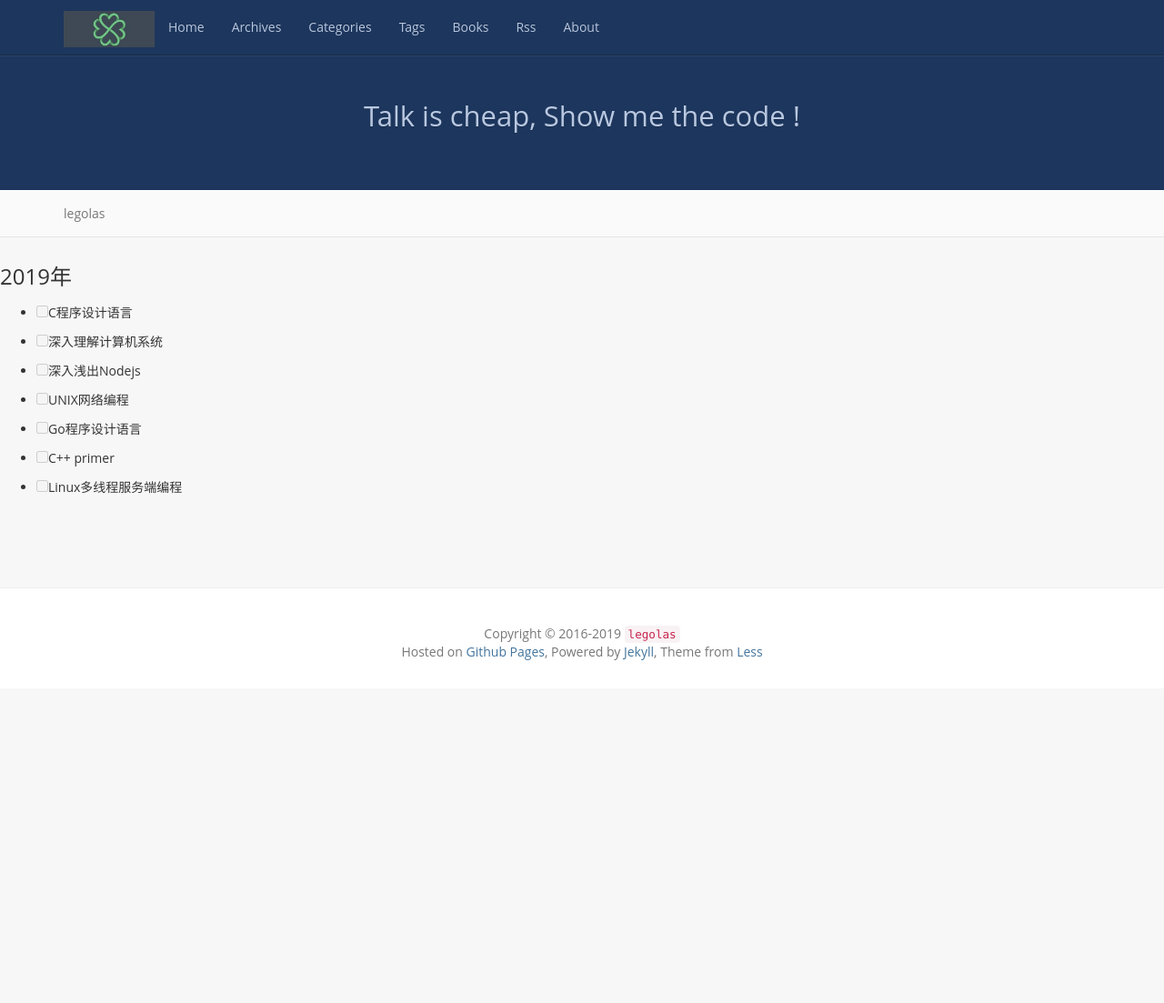
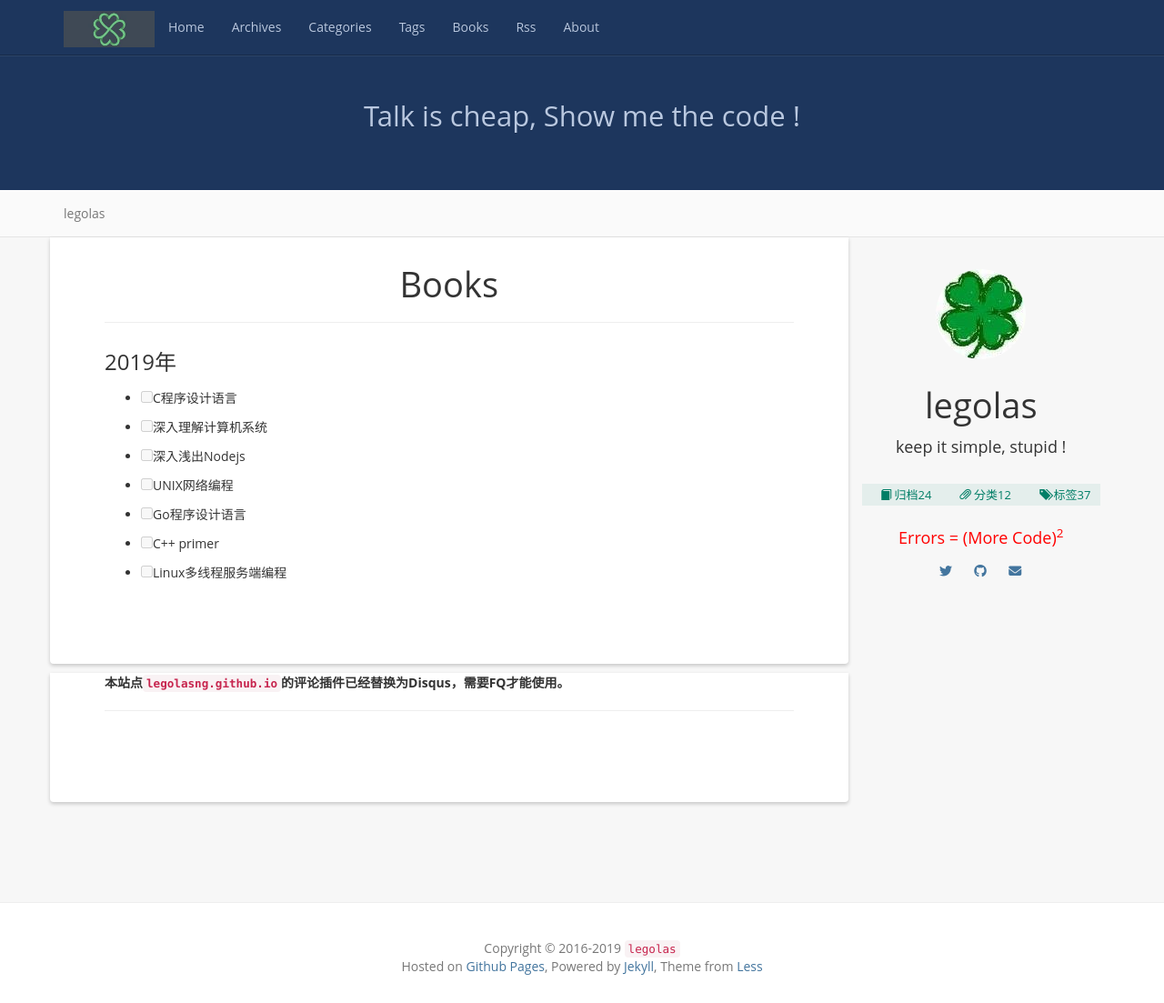
Before and after one commit to legolasNg/legolasNg.github.io, a Jekyll site: the page built from about/books.md, in a window 1280 px wide and 1103 px high. Shown: the whole window at 91% size. Built offline with Jekyll 4.4.1, drawn with Linux system fonts in a browser that asks for light colours; nearby versions of some CDN libraries; our own code applies the rules of GitHub Pages for plain Markdown files; library files that are not in the unit come from our copies; comment, search, counter and statistics services are not loaded.

Commit message:
[update] 部分页面增加评论模块

```diff
--- a/_layouts/about.html
+++ b/_layouts/about.html
@@ -15,8 +15,19 @@
 						{{ content }}
 					</article>
         		</div>
-    		</div>
+			</div>
+
+			<div class="panel docs-content">
+                <p><strong>本站点<code class="highlighter-rouge">legolasng.github.io</code>的评论插件已经替换为Disqus，需要FQ才能使用。</strong></p>
+                <hr>
+                <article class="post-content">
+                    <div class="wrapper">
+                        {% include extention/comments %}
+                    </div>
+                </article>
+            </div>
 		</div>
+
 		<div class="col-md-3">
 			{% include profile.html %}
         </div>
--- a/about/books.md
+++ b/about/books.md
@@ -1,7 +1,7 @@
 ---
 layout:   about
-t
-itle:    Books
+title:    Books
+header:   Books
 ---
 
 ### 2019年
```
